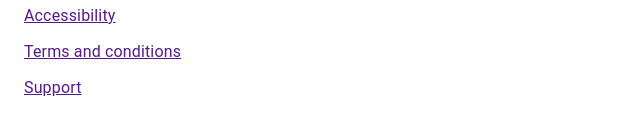
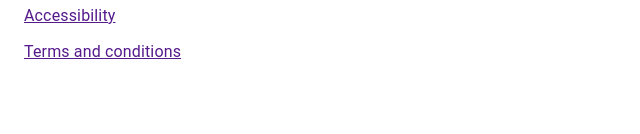
Before and after one commit to sliceem88/shadow-project, a Next.js app: page / in a window 1280 px wide. Shown: the part 252-386 px from the top of the page, without its empty margins (0-640 px from the left). Built offline with nearby package versions, Linux system fonts and the light colour scheme.

Commit message:
Added keys, deleted a repeated item in config file

```diff
--- a/src/components/Footer/Footer.config.js
+++ b/src/components/Footer/Footer.config.js
@@ -31,8 +31,4 @@ export const footerListItems = [
     name: "Terms and conditions",
     link: "/terms-and-conditions",
   },
-  {
-    name: "Support",
-    link: "/support",
-  },
 ];
--- a/src/components/Footer/Footer.jsx
+++ b/src/components/Footer/Footer.jsx
@@ -7,7 +7,7 @@ function Footer() {
   return (
     <MenuList className="Footer">
       {footerListItems.map((item) => (
-        <MenuItem className="Footer-Item">
+        <MenuItem key={item.link} className="Footer-Item">
           <Link href="">{item.name}</Link>
         </MenuItem>
       ))}
```
